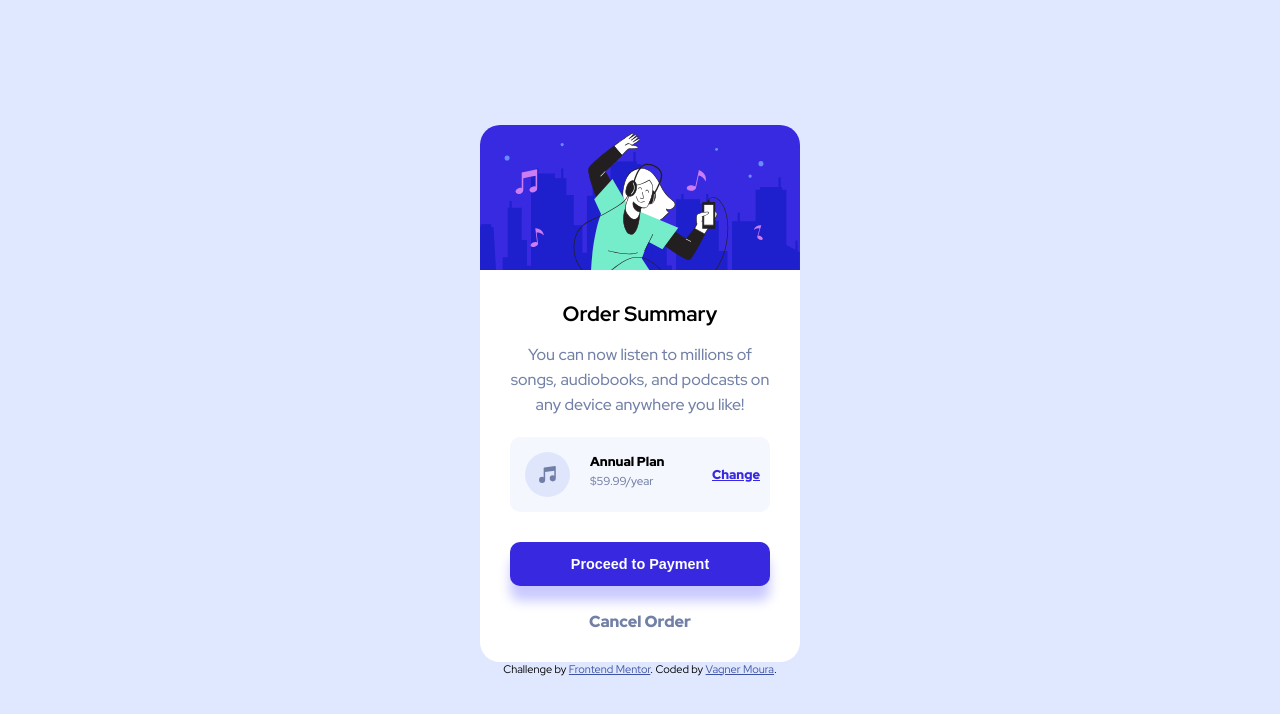
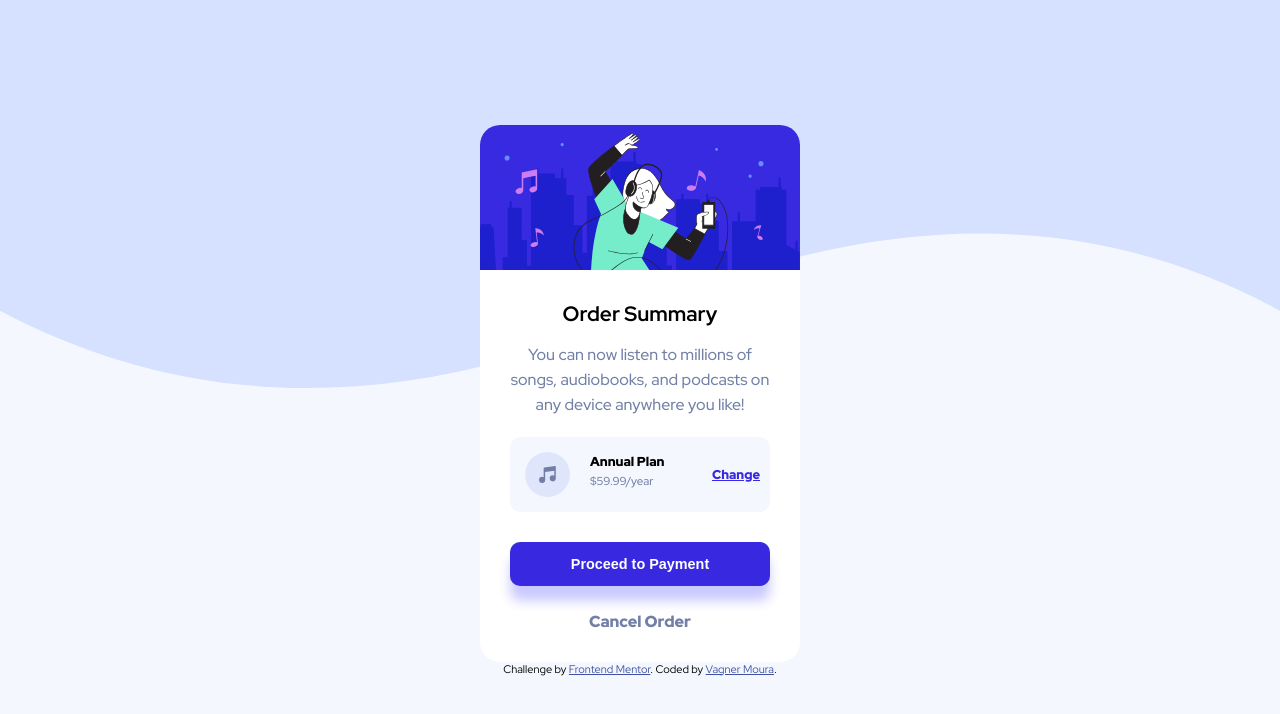
Before and after one commit to VagnerMouraMacedo/Project_Order_summary_card, a plain HTML site: page index.html in a window 1280 px wide. Drawn offline with Linux system fonts and the light colour scheme.

Commit message:
Finished

```diff
--- a/style.css
+++ b/style.css
@@ -14,6 +14,9 @@
   --Desaturated_blue: hsl(224, 23%, 55%);
   --Dark_blue: hsl(223, 47%, 23%);
 }
+html{
+  background-color: var(--Very_pale_blue);
+}
 body {
   width: 100vw;
   height: 100vh;
@@ -21,7 +24,8 @@ body {
   flex-direction: column;
   align-items: center;
   justify-content: center;
-  background-color: var(--Pale_blue);
+  background: url(images/pattern-background-mobile.svg) no-repeat;
+  background-size:contain;
   font-family: "Red Hat Display", sans-serif;
   font-size: 16px;
 }
@@ -33,7 +37,6 @@ main {
   border-radius: 20px;
   background-color: white;
   overflow: hidden;
-
 }
 .img {
   width: 100%;
@@ -71,10 +74,10 @@ p {
   width: 45px;
   margin-left: 15px;
 }
-.plan .space{
+.plan .space {
   width: 100%;
   display: flex;
-    align-items:center ;
+  align-items: center;
   justify-content: space-between;
 }
 .plan .price {
@@ -118,16 +121,23 @@ button {
   cursor: pointer;
 }
 button:hover {
-  background-color:hsla(245, 75%, 52%, 0.658);}
-.out{
+  background-color: hsla(245, 75%, 52%, 0.658);
+}
+.out {
   margin-top: 5px;
 }
-.out a{
+.out a {
   text-decoration: none;
   font-size: 1em;
   font-weight: 900;
   color: var(--Desaturated_blue);
 }
-.out a:hover{
+.out a:hover {
   color: var(--Dark_blue);
 }
+@media screen and (min-width: 481px){
+  body{
+    background: url(images/pattern-background-desktop.svg) no-repeat top;
+    background-size: contain;
+  }
+}
```
Lines whose indentation alone changed are shown as unchanged.
